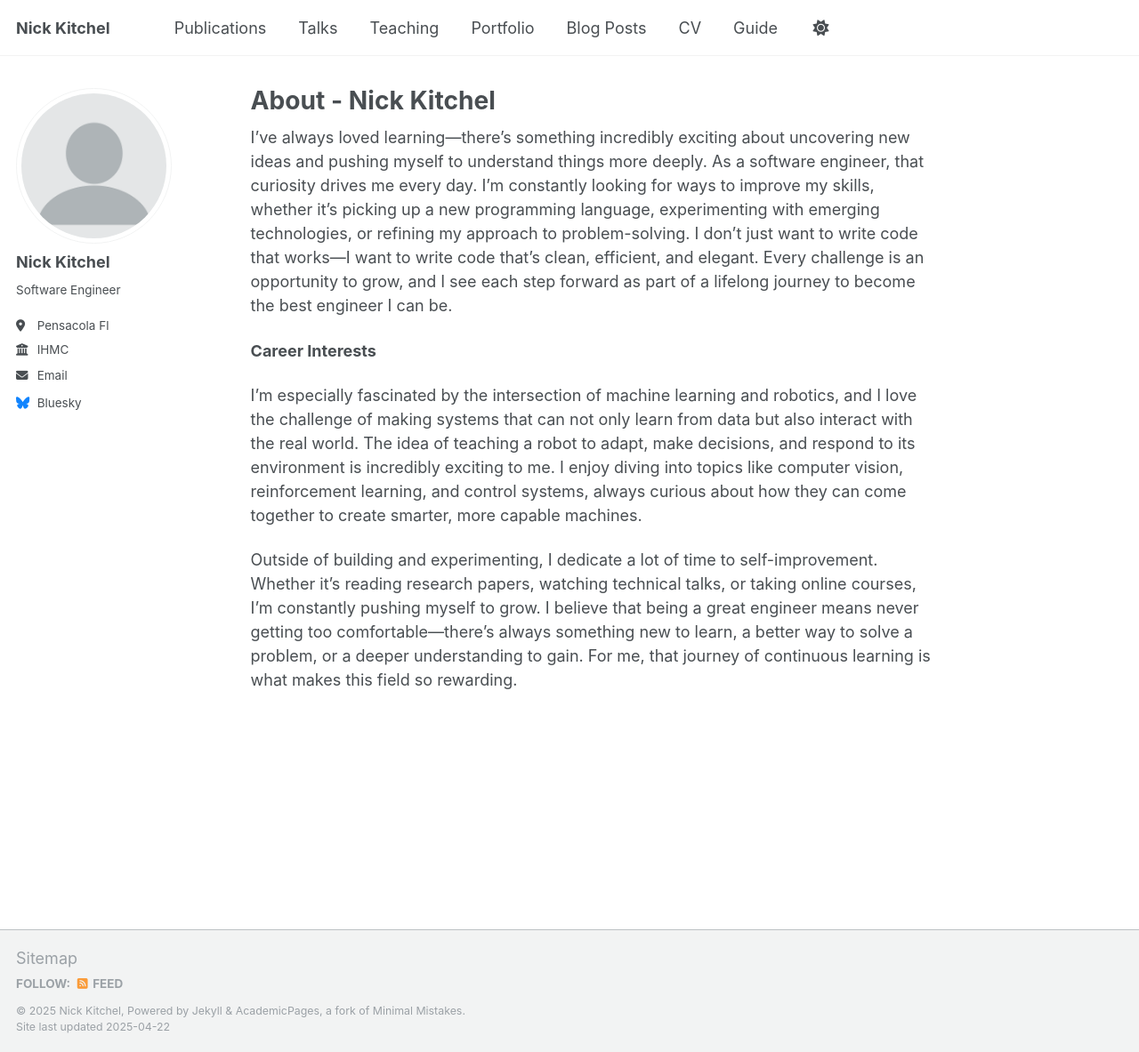
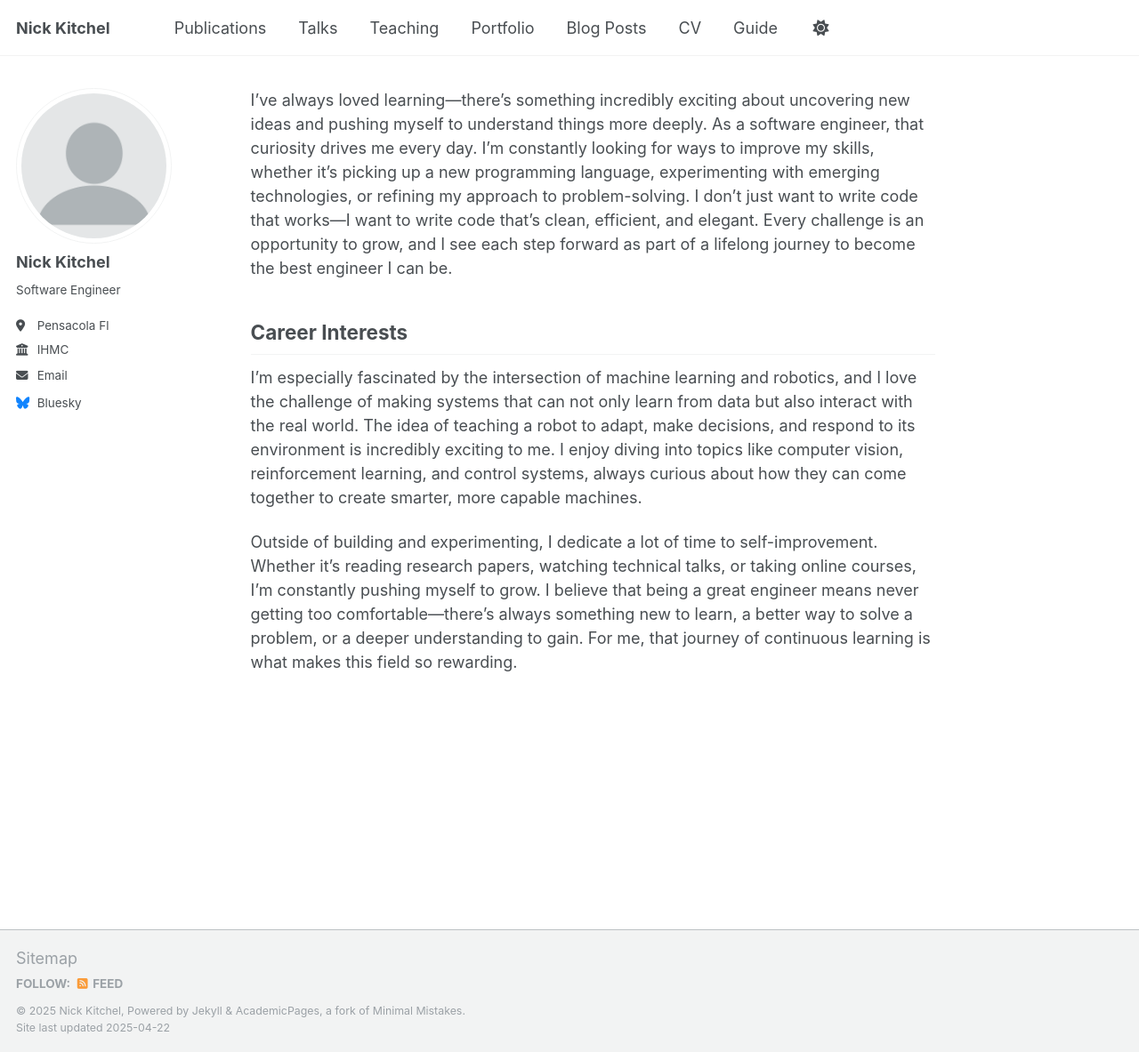
Before and after one commit to PotatoPeeler3000/potatopeeler3000.github.io, a Jekyll site: the page built from _pages/about.md, in a window 1280 px wide and 1183 px high. Shown: the whole window at 89% size. Built offline with Jekyll 4.4.1, drawn with Linux system fonts in a browser that asks for light colours.

Commit message:
Update about.md

```diff
--- a/_pages/about.md
+++ b/_pages/about.md
@@ -1,6 +1,5 @@
 ---
 permalink: /
-title: "About - Nick Kitchel"
 author_profile: true
 redirect_from:
   - /about/
@@ -10,6 +9,7 @@ redirect_from:
 I’ve always loved learning—there’s something incredibly exciting about uncovering new ideas and pushing myself to understand things more deeply. As a software engineer, that curiosity drives me every day. I’m constantly looking for ways to improve my skills, whether it’s picking up a new programming language, experimenting with emerging technologies, or refining my approach to problem-solving. I don’t just want to write code that works—I want to write code that’s clean, efficient, and elegant. Every challenge is an opportunity to grow, and I see each step forward as part of a lifelong journey to become the best engineer I can be.
 
 **Career Interests**
+---
 
 I’m especially fascinated by the intersection of machine learning and robotics, and I love the challenge of making systems that can not only learn from data but also interact with the real world. The idea of teaching a robot to adapt, make decisions, and respond to its environment is incredibly exciting to me. I enjoy diving into topics like computer vision, reinforcement learning, and control systems, always curious about how they can come together to create smarter, more capable machines.
 
```
